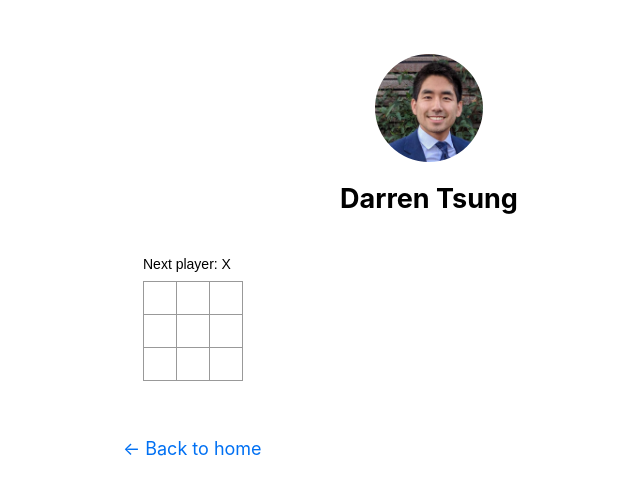
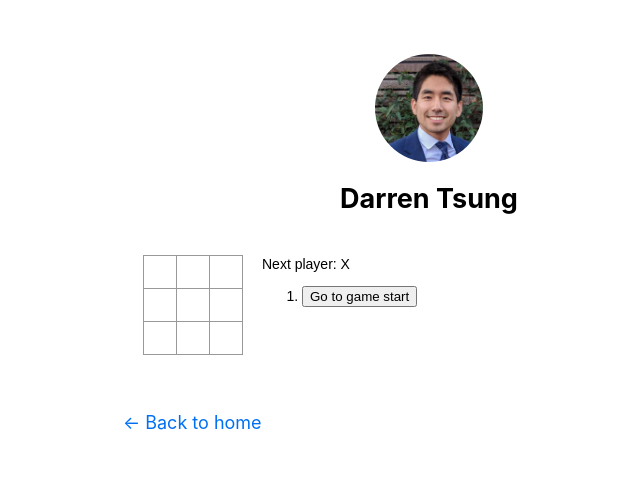
Before and after one commit to DarrenTsung/next_js_tutorial, a Next.js app in the folder frontend/: page /tictactoe in a window 1280 px wide. Shown: the top 494 px of the page, without its empty margins (211-851 px from the left). Built offline with nearby package versions, Linux system fonts and the light colour scheme.

Commit message:
Add history

```diff
--- a/frontend/components/tictactoe.tsx
+++ b/frontend/components/tictactoe.tsx
@@ -11,49 +11,19 @@ const Square: FunctionComponent<SquareProps> = ({ value, onClick }) =>
         {value}
     </button>
 
-type BoardState = {
+type BoardProps = {
     squares: Array<string>,
-    xPlayersTurn: boolean,
+    onClick: (i: number) => void,
 }
 
-class Board extends React.Component<{}, BoardState> {
-    constructor(props: {}) {
-        super(props);
-        this.state = {
-            squares: Array(9).fill(null),
-            xPlayersTurn: true,
-        };
-    }
-
-    handleClick(i: number) {
-        if (calculateWinner(this.state.squares) || this.state.squares[i]) {
-            return;
-        }
-
-        const squares = this.state.squares.slice();
-        squares[i] = this.state.xPlayersTurn ? 'X' : 'O';
-        this.setState({
-            squares: squares,
-            xPlayersTurn: !this.state.xPlayersTurn
-        });
-    }
-
+class Board extends React.Component<BoardProps> {
     renderSquare(i: number) {
-        return <Square value={this.state.squares[i]} onClick={() => this.handleClick(i)} />;
+        return <Square value={this.props.squares[i]} onClick={() => this.props.onClick(i)} />;
     }
 
     render() {
-        const winner = calculateWinner(this.state.squares);
-        let status: string;
-        if (winner) {
-            status = 'Winner: ' + winner;
-        } else {
-            status = 'Next player: ' + (this.state.xPlayersTurn ? 'X' : 'O');
-        };
-
         return (
             <div>
-                <div className={styles.status}>{status}</div>
                 <div className={styles.boardRow}>
                     {this.renderSquare(0)}
                     {this.renderSquare(1)}
@@ -74,16 +44,76 @@ class Board extends React.Component<{}, BoardState> {
     }
 }
 
-export class Game extends React.Component {
+type BoardState = {
+    squares: Array<string>,
+}
+
+type GameState = {
+    history: BoardState[],
+    xPlayersTurn: boolean,
+}
+
+export class Game extends React.Component<{}, GameState> {
+    constructor(props: {}) {
+        super(props);
+        this.state = {
+            history: [{ squares: Array(9).fill(null) }],
+            xPlayersTurn: true,
+        }
+    }
+
+    currentBoardState(): BoardState {
+        return this.state.history[this.state.history.length - 1];
+    }
+
+    handleClick(i: number) {
+        const current = this.currentBoardState();
+        if (calculateWinner(current.squares) || current.squares[i]) {
+            return;
+        }
+
+        const nextSquares = current.squares.slice();
+        nextSquares[i] = this.state.xPlayersTurn ? 'X' : 'O';
+        this.setState({
+            history: this.state.history.concat({ squares: nextSquares }),
+            xPlayersTurn: !this.state.xPlayersTurn,
+        });
+    }
+
+    jumpTo(move: number) {
+        this.setState({
+            history: this.state.history.slice(0, move + 1),
+            xPlayersTurn: move % 2 === 0 ? true : false,
+        });
+    }
+
     render() {
+        const current = this.currentBoardState();
+        const winner = calculateWinner(current.squares);
+        let status: string;
+        if (winner) {
+            status = 'Winner: ' + winner;
+        } else {
+            status = 'Next player: ' + (this.state.xPlayersTurn ? 'X' : 'O');
+        };
+
+        const moves = this.state.history.map((step, move) => {
+            const desc = move === 0 ? 'Go to game start' : 'Go to move #' + move;
+            return (
+                <li key={move}>
+                    <button onClick={() => this.jumpTo(move)}>{desc}</button>
+                </li>
+            );
+        })
+
         return (
             <div className={styles.game}>
                 <div className={styles.gameBoard}>
-                    <Board />
+                    <Board squares={current.squares} onClick={(i) => this.handleClick(i)} />
                 </div>
                 <div className={styles.gameInfo}>
-                    <div>{/* status */}</div>
-                    <ol>{/* TODO */}</ol>
+                    <div>{status}</div>
+                    <ol>{moves}</ol>
                 </div>
             </div>
         );
```
